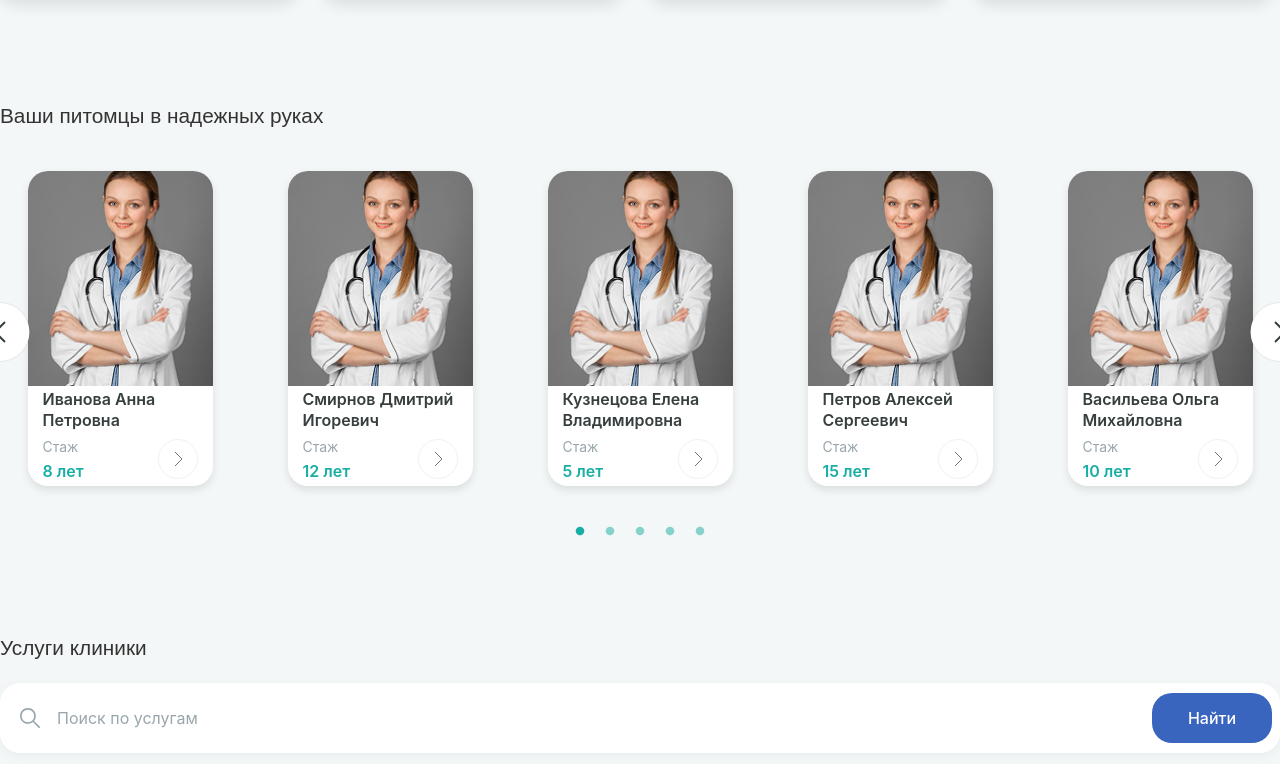
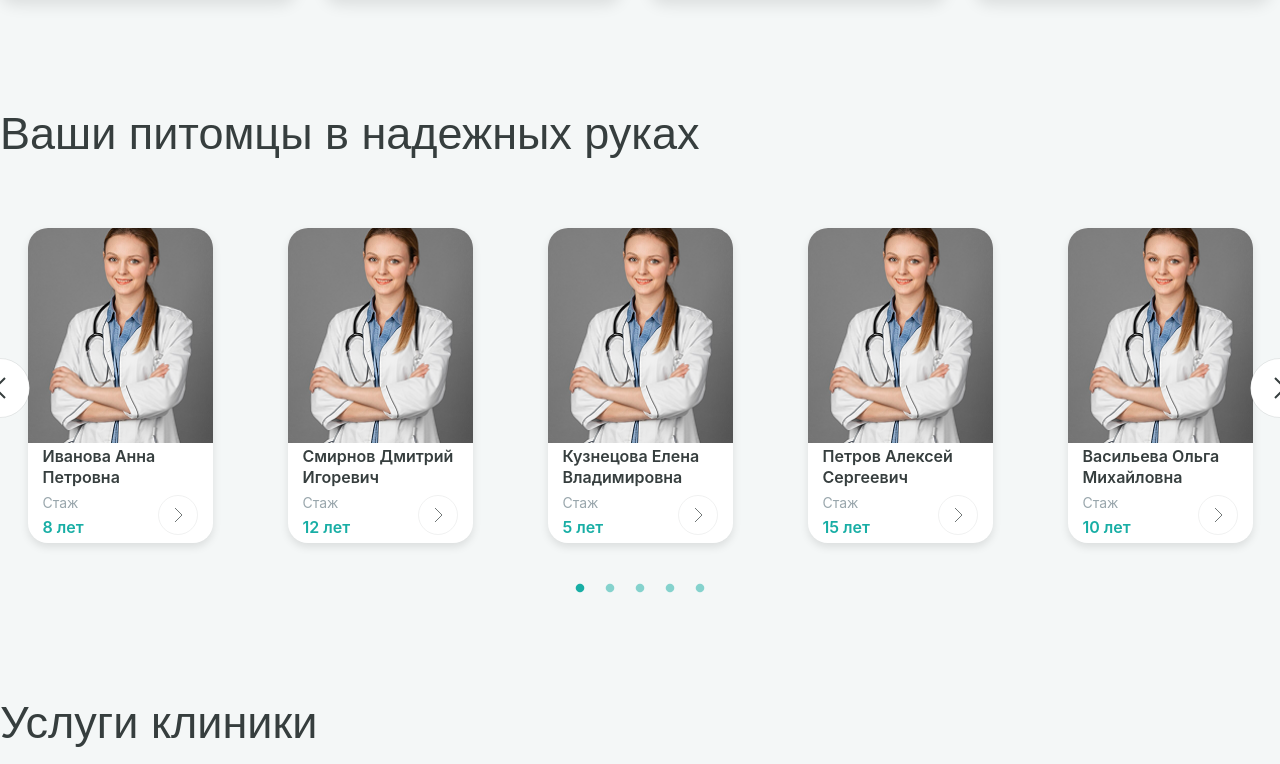
Before and after one commit to d1kis555/razrab-serv-prog, a React (Create React App) app in the folder vetklin/: page / in a window 1280 px wide. Shown: the part 1016-1780 px from the top of the page. Built offline with nearby package versions, Linux system fonts and the light colour scheme.

Commit message:
фикс багов на гс

```diff
--- a/vetklin/src/pages/UserPage.jsx
+++ b/vetklin/src/pages/UserPage.jsx
@@ -89,7 +89,7 @@ function UserPage() {
           <div className="user-content">
             {activeTab === 'pets' ? (
               <div className="pets-section">
-                <h3 className="section-title">Ваши питомцы</h3>
+                <h3 className="section-title2">Ваши питомцы</h3>
                 {pets.length === 0 ? (
                   <p className="no-pets-message">У вас пока нет добавленных питомцев</p>
                 ) : (
@@ -115,7 +115,7 @@ function UserPage() {
             ) : activeTab === 'reminders' ? (
               <div className="reminders-section">
                 <div className="section-header">
-                  <h3 className="section-title">Напоминания</h3>
+                  <h3 className="section-title2">Напоминания</h3>
                   <button
                     className="action-button primary"
                     onClick={() => openModal('addReminder')}
@@ -148,7 +148,7 @@ function UserPage() {
             ) : (
               <div className="procedures-section">
                 <div className="section-header">
-                  <h3 className="section-title">Процедуры</h3>
+                  <h3 className="section-title2">Процедуры</h3>
                   <button
                     className="action-button primary"
                     onClick={() => openModal('addProcedure')}
--- a/vetklin/src/styles/UserPage.css
+++ b/vetklin/src/styles/UserPage.css
@@ -85,7 +85,7 @@
     box-shadow: 0 2px 4px rgba(0,0,0,0.1);
   }
 
-  .section-title {
+  .section-title2 {
     font-size: 1.3rem;
     margin-bottom: 20px;
     color: #333;
--- a/vetklin/src/styles/specialists-section.css
+++ b/vetklin/src/styles/specialists-section.css
@@ -12,12 +12,12 @@
   }
 
   .section-title {
-    font-family: 'Onest', sans-serif;
-    font-size: 45px;
-    color: #363E3E;
-    text-align: left;
-    margin-bottom: 40px;
-    font-weight: 500;
+    font-family: 'Onest', sans-serif !important;
+    font-size: 45px !important;
+    color: #363E3E !important;
+    text-align: left !important;
+    margin-bottom: 40px !important;
+    font-weight: 500 !important;
   }
 
 
```
